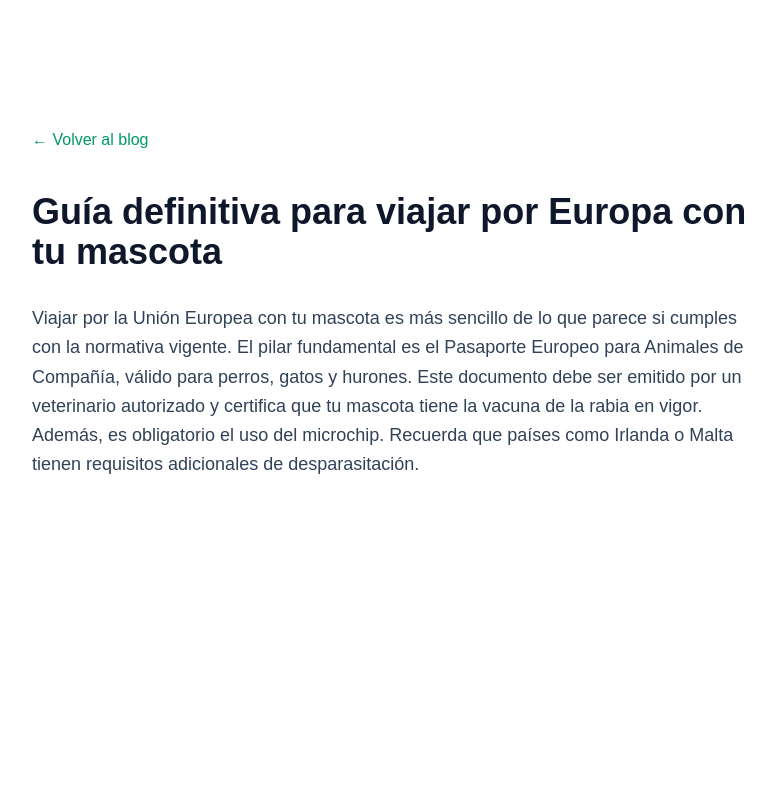
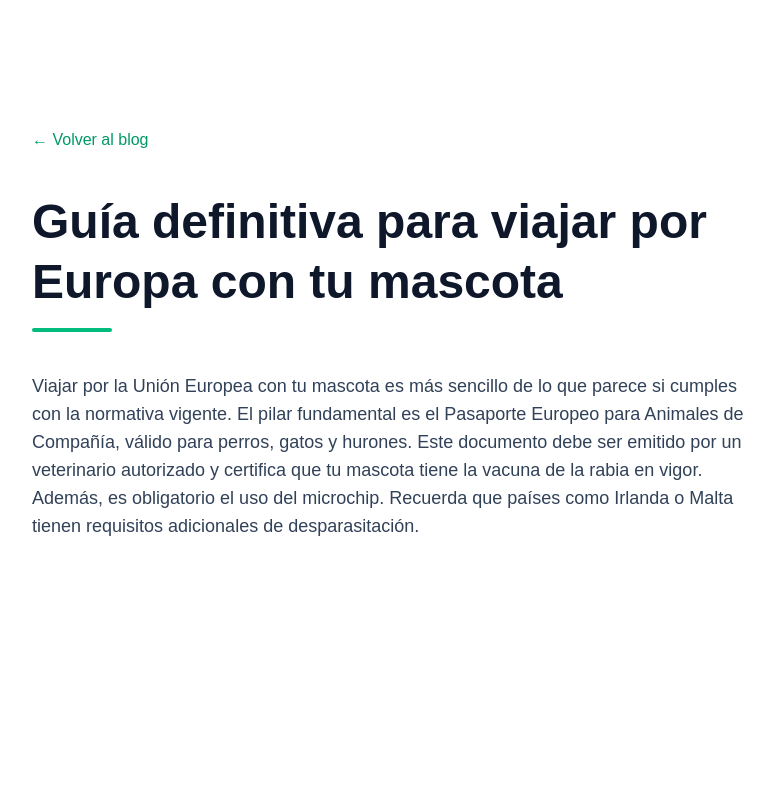
Before and after one commit to eduardochapellin1-debug/thepetbridge, a Next.js app: page /blog/guia-viaje-europa-mascotas in a window 1280 px wide. Shown: the top 800 px of the page, without its empty margins (248-1023 px from the left). Built offline with nearby package versions, Linux system fonts and the light colour scheme.

Commit message:
Fix: implementados params asincronos para evitar 404

```diff
--- a/app/blog/[slug]/page.tsx
+++ b/app/blog/[slug]/page.tsx
@@ -2,11 +2,15 @@ import { BLOG_POSTS } from '../../data/posts';
 import Link from 'next/link';
 import { notFound } from 'next/navigation';
 
-export default function PostPage({ params }: { params: { slug: string } }) {
-  // Verificamos si el slug existe en nuestra base de datos
-  const post = BLOG_POSTS[params.slug as keyof typeof BLOG_POSTS];
+// Hacemos la función asíncrona (async) para que espere a los params
+export default async function PostPage({ params }: { params: Promise<{ slug: string }> }) {
+  // Esperamos a que los params lleguen
+  const resolvedParams = await params;
+  const slug = resolvedParams.slug;
 
-  // Si no existe, lanzamos el 404 de Next.js
+  // Buscamos el post
+  const post = BLOG_POSTS[slug as keyof typeof BLOG_POSTS];
+
   if (!post) {
     notFound();
   }
@@ -22,11 +26,17 @@ export default function PostPage({ params }: { params: { slug: string } }) {
         </Link>
 
         <article>
-          <h1 className="text-4xl font-bold text-slate-900 mb-8">
-            {post.title}
-          </h1>
-          <div className="prose prose-emerald lg:prose-xl text-slate-700 space-y-6">
-            <p className="text-lg leading-relaxed">{post.content}</p>
+          <header className="mb-10">
+            <h1 className="text-4xl md:text-5xl font-bold text-slate-900 leading-tight mb-4 text-left">
+              {post.title}
+            </h1>
+            <div className="h-1 w-20 bg-emerald-500 rounded-full"></div>
+          </header>
+
+          <div className="prose prose-emerald lg:prose-xl text-slate-700 leading-relaxed text-left">
+            <p className="text-lg whitespace-pre-line">
+              {post.content}
+            </p>
           </div>
         </article>
       </div>
```
